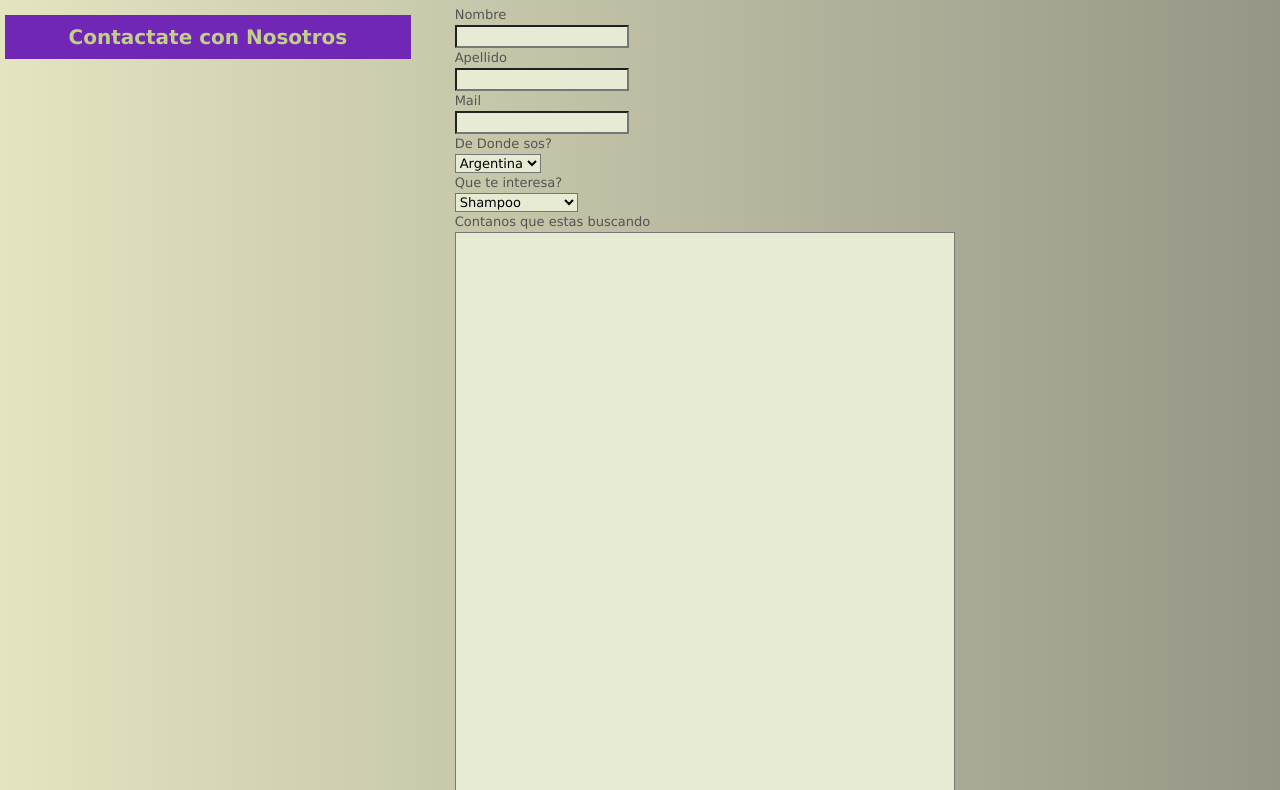
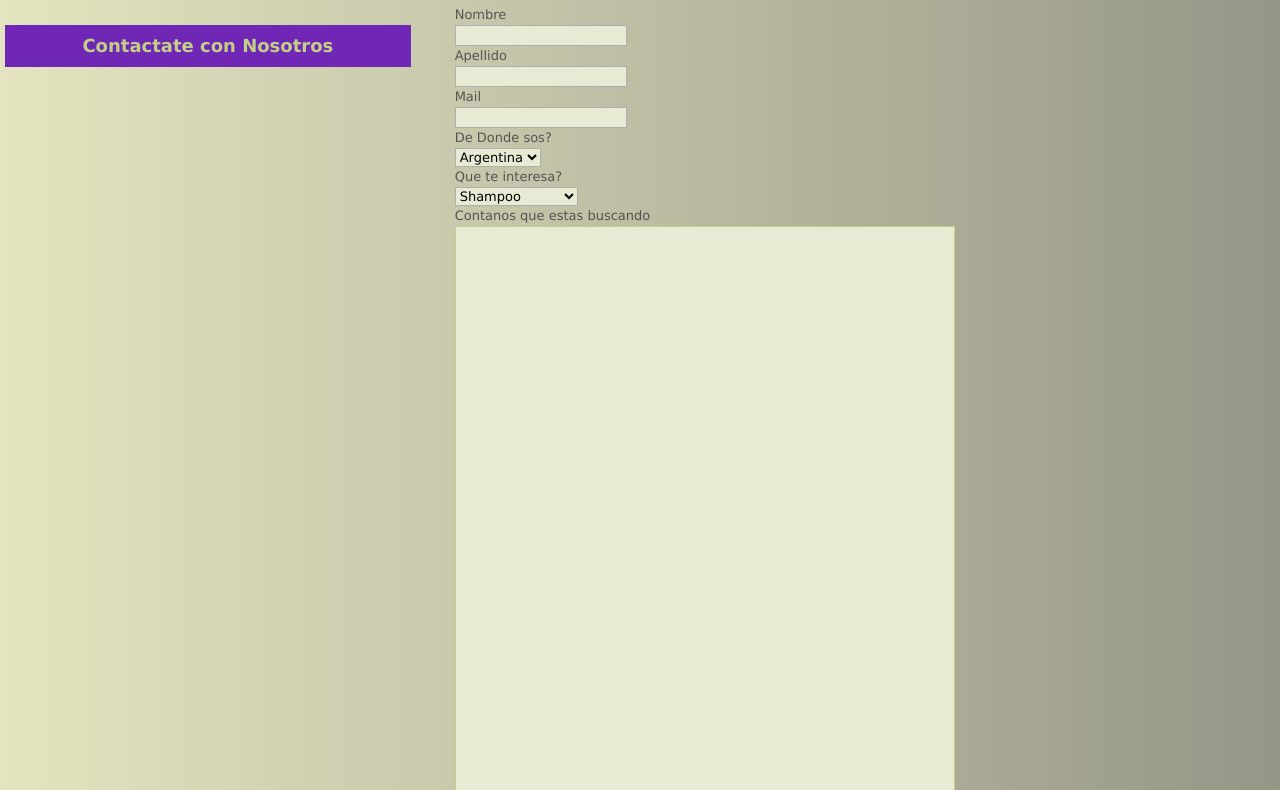
Before and after one commit to estebanlortiz/Proyecto_Coder, a plain HTML site: page pages/contacto.html in a window 1280 px wide. Shown: the part 53-843 px from the top of the page. Drawn offline with nearby package versions, Linux system fonts and the light colour scheme.

```diff
--- a/styles/styles.scss
+++ b/styles/styles.scss
@@ -198,16 +198,20 @@
     width: 500px;
     height: 700px;
     background-color:map-get($estilos,color_frm);
+    border: 1px solid;
+    border-color: map-get($estilos, color_hd_ft );
 }
 
 #contacto{
     background-color: map-get($estilos,color_link_hv);
-    color: map-get($estilos, color_hd_ft );
-    font-size: 20px;
+    color: map-get($estilos, color_hd_ft);
+    font-size: 18px;
     padding: 10px;
-    margin-top: 20px;
+    margin-top: 30px;
     margin-left: 5px;
 }
 #nombre, #apellido, #email, #pais, #producto{
     background-color:map-get($estilos,color_frm);
+    border: 1px solid;
+    border-color: map-get($estilos, color_brd );
 }
```
Also changed, not shown: styles/styles.css, 1 other file.
